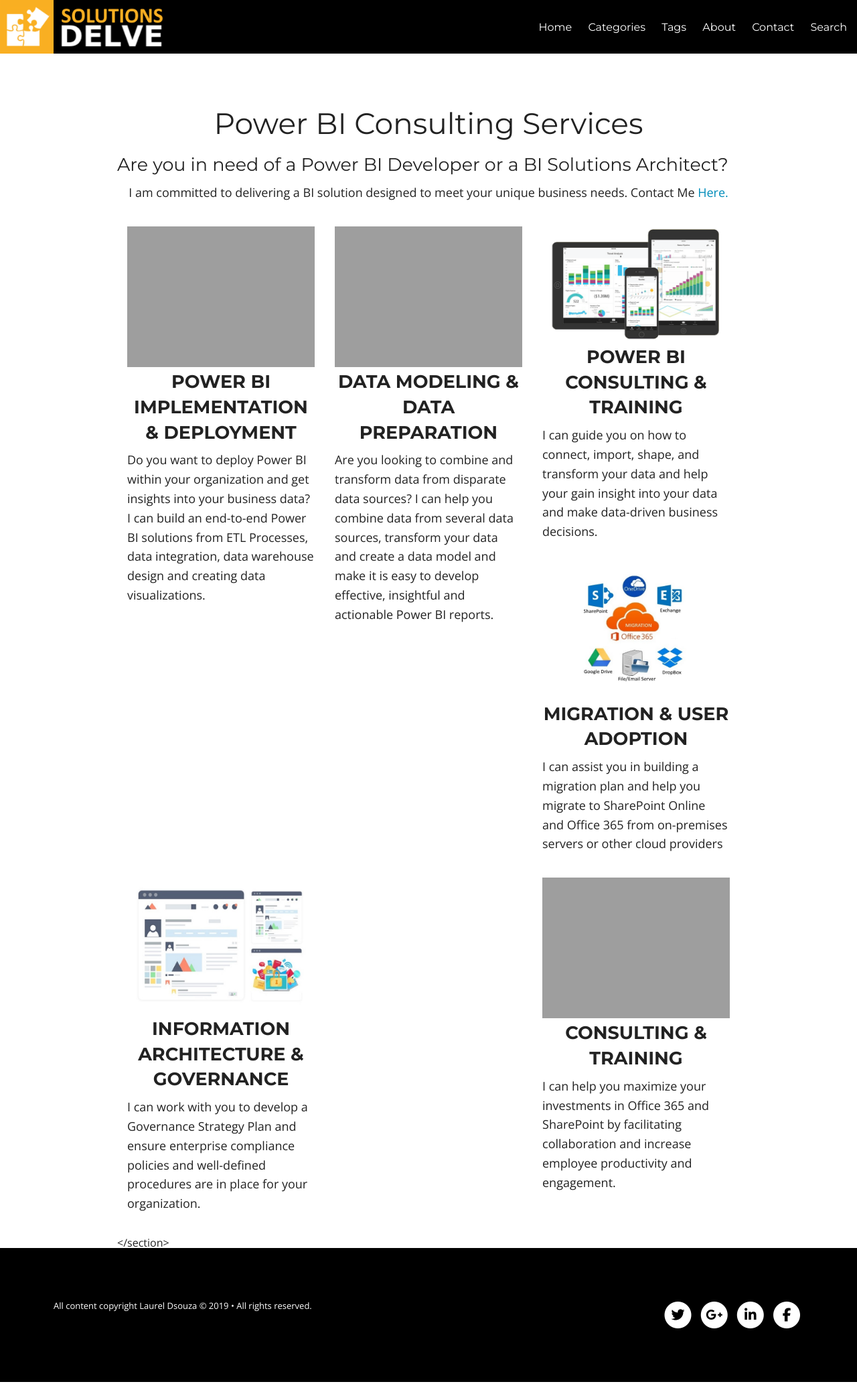
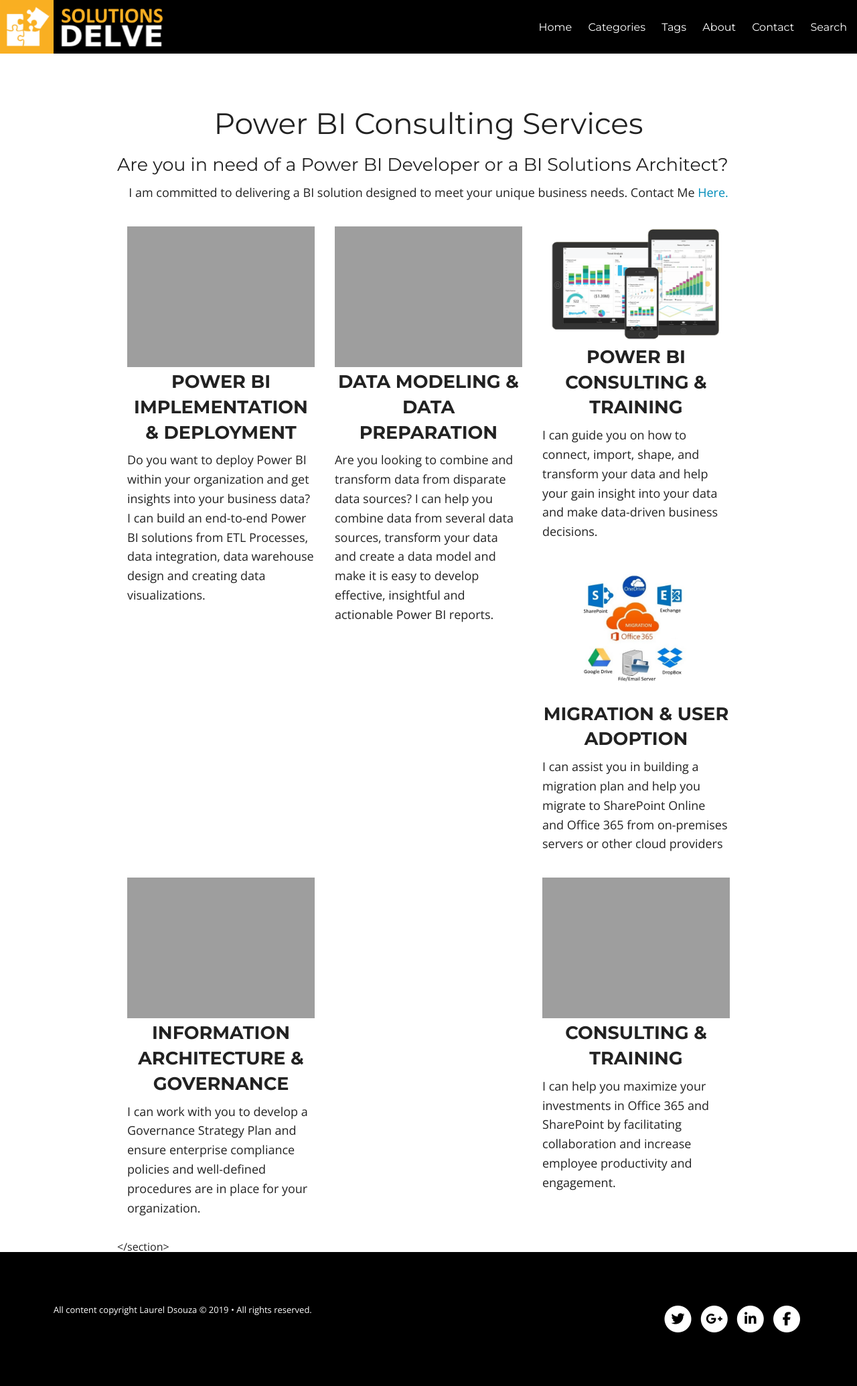
Before and after one commit to ldsouza/ldsouza.github.io, a Jekyll site: the page built from powerbi.md, in a window 1280 px wide. Shown: the whole page at 67% size. Built offline with Jekyll 4.4.1, drawn with Linux system fonts in a browser that asks for light colours; nearby versions of some CDN libraries; library files that are not in the unit come from our copies.

Commit message:
Update powerbi.html

```diff
--- a/_includes/powerbi.html
+++ b/_includes/powerbi.html
@@ -55,7 +55,7 @@
         </div>
 
         <div class="small-12 medium-4 large-4 columns">
-         <img src="{{ site.url }}/images/services/info1.jpg" alt="IT DELVE">
+         <img src="{{ site.url }}/images/services/powerbi6.png" alt="IT DELVE">
           <h3 class="title">Information Architecture & Governance</h3>
           <p>I can work with you to develop a Governance Strategy Plan and ensure enterprise compliance policies and
             well-defined procedures are in place for your organization.</p>
```
